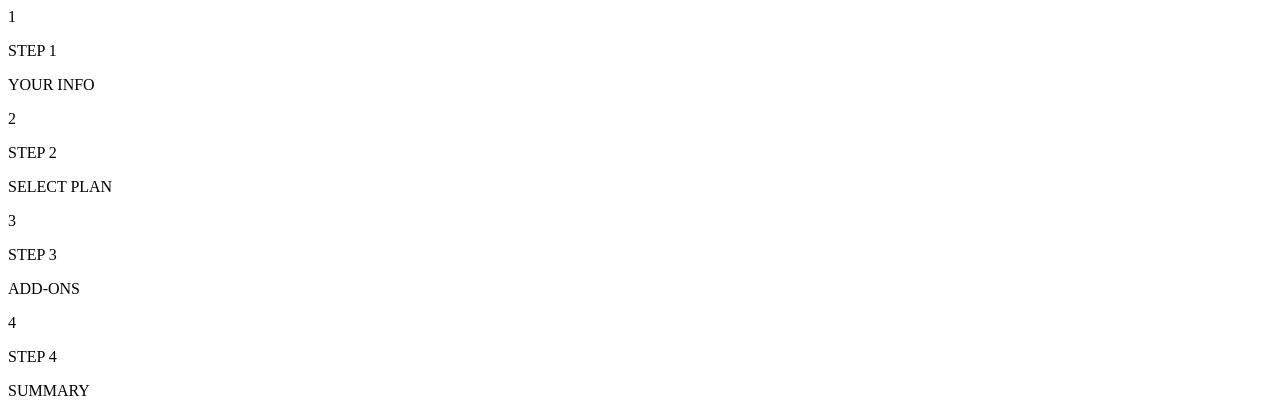
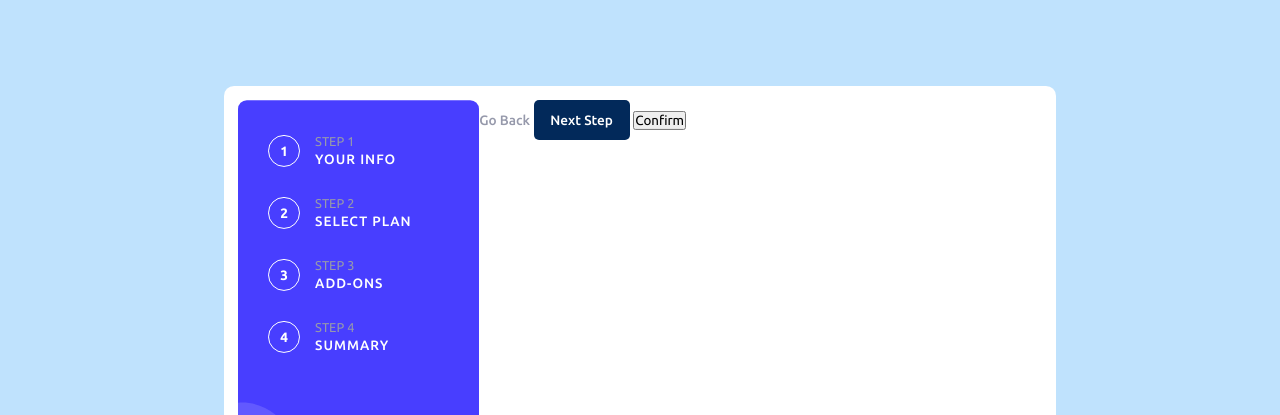
Before and after one commit to Swastik007sharma/multi-step-form, a plain HTML site: page index.html in a window 1280 px wide. Shown: the top 415 px of the page. Drawn offline with Linux system fonts and the light colour scheme.

Commit message:
side bar completed

```diff
--- a/index.html
+++ b/index.html
@@ -10,7 +10,12 @@
 
   <title>Frontend Mentor | Multi-step form</title>
 
-  <!-- Feel free to remove these styles or customise in your own stylesheet 👍 -->
+  <link rel="stylesheet" href="main.css">
+
+  <link rel="preconnect" href="https://fonts.googleapis.com">
+  <link rel="preconnect" href="https://fonts.gstatic.com" crossorigin>
+  <link href="https://fonts.googleapis.com/css2?family=Ubuntu:wght@400;500;700&display=swap" rel="stylesheet">
+
   <style>
     .attribution {
       font-size: 11px;
@@ -28,29 +33,29 @@
     <div class="container">
       <!-- Sidebar start -->
 
-      <div>
-        <div>
+      <div class="sidebar">
+        <div class="step-container">
           <div class="circle">1</div>
           <div>
             <p class="step">STEP 1</p>
             <p class="step-info">YOUR INFO</p>
           </div>
         </div>
-        <div>
+        <div class="step-container">
           <div class="circle">2</div>
           <div>
             <p class="step">STEP 2</p>
             <p class="step-info">SELECT PLAN</p>
           </div>
         </div>
-        <div>
+        <div class="step-container">
           <div class="circle">3</div>
           <div>
             <p class="step">STEP 3</p>
             <p class="step-info">ADD-ONS</p>
           </div>
         </div>
-        <div>
+        <div class="step-container">
           <div class="circle">4</div>
           <div>
             <p class="step">STEP 4</p>
@@ -68,9 +73,9 @@
           <div class="tab">
             <div class="tab-header">
               <h1 class="heading">Personal info</h1>
-              <h3 class="sub-heading">
+              <p class="sub-heading">
                 Please provide your name, email address, and phone number.
-              </h3>
+              </p>
             </div>
             <div>
               <p class="label-error">
@@ -106,10 +111,10 @@
           <div class="tab">
             <div class="tab-header">
               <h1 class="heading">Select your plan</h1>
-              <h3 class="sub-heading">
+              <p class="sub-heading">
                 You have the option of monthly or yearly
                 billing.
-              </h3>
+              </p>
             </div>
             <div class="Subs-container">
               <div class="subs-card">
@@ -146,9 +151,9 @@
           <div class="tab">
             <div class="tab-header">
               <h1 class="heading">Pick add-ons</h1>
-              <h3 class="sub-heading">
+              <p class="sub-heading">
                 Add-ons help enhance your gaming experience.
-              </h3>
+              </p>
             </div>
 
             <div class="adons">
@@ -178,37 +183,50 @@
           <div class="tab">
             <div class="tab-header">
               <h1 class="heading">Finishing up</h1>
-              <h3 class="sub-heading">
+              <p class="sub-heading">
                 Double-check everything looks OK before confirming.
-              </h3>
+              </p>
             </div>
+            <div>
+              <!-- Dynamically add subscription and add-on selections here -->
+
+              Total (per month/year)
+            </div>
+            <!-- Step 4 end -->
+
+            <!-- Step 5 start -->
+          </div>
+          <div class="tab">
+            <div class="thankyou">
+              <img src="assets/images/icon-thank-you.svg" alt="icon">
+              <h1 class="heading">Thank you!</h1>
+              <p class="sub-heading">
+                Thanks for confirming your subscription! We hope you have fun
+                using our platform. If you ever need support, please feel free to email
+                us at support@loremgaming.com.
+              </p>
+            </div>
+          </div>
+
+          <!-- Step 5 end -->
+
+          <div class="button-container">
+            <button id="back">Go Back</button>
+            <span>
+              <button id="next">Next Step</button>
+              <button class="confirm">Confirm</button>
+            </span>
           </div>
         </form>
       </div>
     </div>
   </main>
 
-
-
-  <!-- Dynamically add subscription and add-on selections here -->
-
-  Total (per month/year) Go Back Confirm
-
-  <!-- Step 4 end -->
-
-  <!-- Step 5 start -->
-
-  Thank you! Thanks for confirming your subscription! We hope you have fun
-  using our platform. If you ever need support, please feel free to email
-  us at support@loremgaming.com.
-
-  <!-- Step 5 end -->
-
-  <div class="attribution">
+  <!-- <div class="attribution">
     Challenge by
     <a href="https://www.frontendmentor.io?ref=challenge" target="_blank">Frontend Mentor</a>. Coded by <a href="#">Your
       Name Here</a>.
-  </div>
+  </div> -->
 </body>
 
 </html>
--- /dev/null
+++ b/main.css
@@ -0,0 +1,112 @@
+@import url('https://fonts.googleapis.com/css2?family=Ubuntu:wght@400;500;700&display=swap');
+
+:root{
+    --Marine_blue: hsl(213, 96%, 18%);
+    --Purplish_blue: hsl(243, 100%, 62%);
+    --Pastel_blue: hsl(228, 100%, 84%);
+    --Light_blue: hsl(206, 94%, 87%);
+    --Strawberry_red: hsl(354, 84%, 57%);
+
+    --Cool_gray: hsl(231, 11%, 63%);
+    --Light_gray: hsl(229, 24%, 87%);
+    --Magnolia: hsl(217, 100%, 97%);
+    --Alabaster: hsl(231, 100%, 99%);
+    --White: hsl(0, 0%, 100%);
+}
+
+*{
+    box-sizing: border-box;
+    padding: 0;
+    margin: 0;
+    font-family: 'Ubuntu', sans-serif;
+}
+
+html, body {
+    height: 100%;
+    width: 100%;
+    background-color: var(--Light_blue);
+    font-size: 16px;
+}
+
+.container{
+    background-color: var(--White);
+    width: 65%;
+    padding: 1.1%;
+    display: flex;
+    border-radius: 10px;
+    margin: 0 auto;
+    position: absolute;
+    top: 50%;
+    left: 0;
+    right: 0;
+    transform: translateY(-50%);
+
+}
+
+.sidebar{
+    width: 30%;
+    height: 75vh;
+    padding-top: 5px;
+    background-image: url("assets/images/bg-sidebar-desktop.svg");
+    background-size:contain;
+    background-repeat:no-repeat;
+}
+
+.step-container{
+    display: flex;
+    align-items: end;
+}
+
+.circle{
+    width: 2rem;
+    height: 2rem;
+    border-radius: 50%;
+    border: 1.5px solid var(--White);
+    color: var(--White);
+    font-size: 0.85rem;
+    font-weight: 700;
+    display: flex;
+    justify-content: center;
+    align-items: center;
+    margin: 30px  15px 0 30px;
+}
+
+.step {
+    color: var(--Cool_gray);
+    padding-bottom: 3px;
+    font-size: 0.8rem;
+}
+
+.step-info{
+    color: var(--White);
+    font-weight: 500;
+    font-size: 0.85rem;
+    letter-spacing: 1px;
+}
+
+.tab{
+    display: none;
+}
+
+.active{
+    display:block
+}
+
+#back{
+    color:var(--Cool_gray);
+    border: none;
+    font-weight: 500;
+    font-size: 0.85rem;
+    background-color: var(--White);
+}
+
+#next{
+    color: var(--White);
+    border: none;
+    font-weight: 500;
+    font-size: 0.85rem;
+    background-color:var(--Marine_blue);
+    border-radius: 5px;
+    height: 2.5rem;
+    width: 6rem;
+}
```
